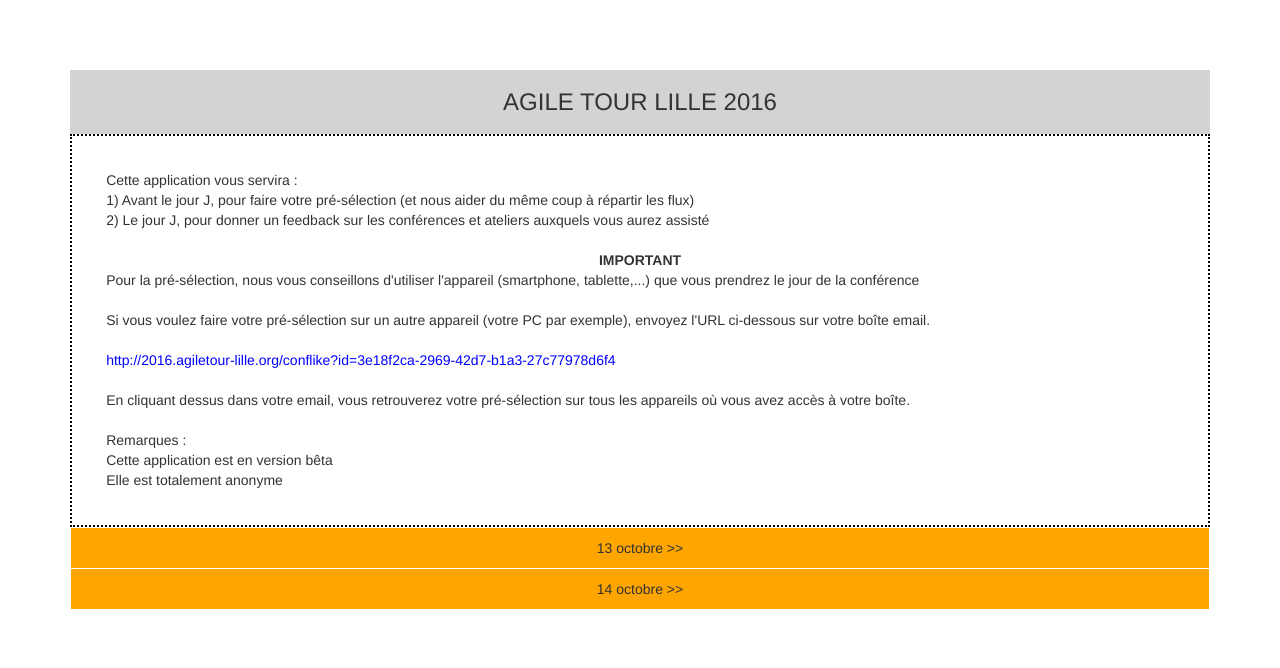
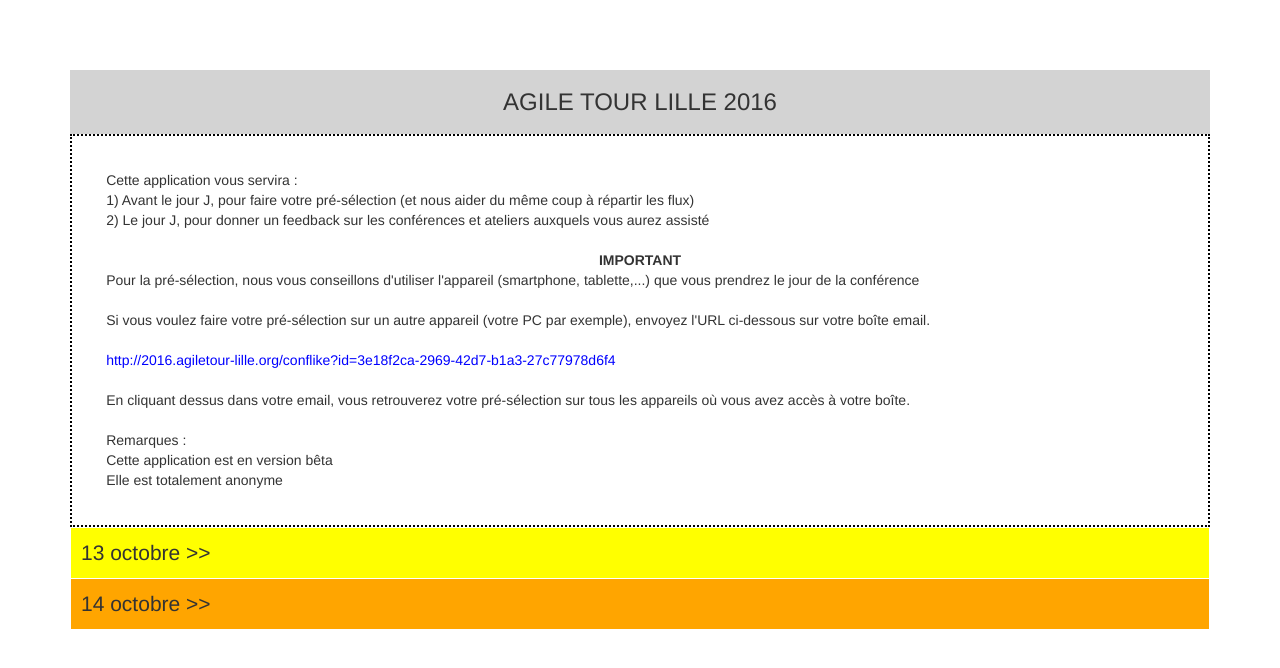
Before and after one commit to jak78/agile-tour-lille-2017, a Jekyll site: the page built from 00-conflike.html, in a window 1280 px wide. Shown: the top 668 px of the page. Built offline with Jekyll 4.4.1, drawn with Linux system fonts in a browser that asks for light colours; nearby versions of some CDN libraries.

Commit message:
display each day with a differente color

```diff
--- a/00-conflike.html
+++ b/00-conflike.html
@@ -231,14 +231,17 @@
     </div>
   </div>
 
+  {% assign odd_day = true %}
   {% for day in site.data.schedule %}
+      {% if odd_day %} {% assign odd_day = false %} {% else %} {% assign odd_day = true %} {% endif %}
+      {% if day.date contains "13" %} {% assign day_number = false %} {% else %} {% assign odd_day = true %} {% endif %}
       <!-- -------------------------- -->
       <!--  DAY                       -->
       <!-- -------------------------- -->
-      <div id="banner-{{ day.date | replace:' ','_' }}" class="conflike-day-banner" onclick="toggleDisplay('{{ day.date | replace:' ','_' }}'); href(this.id)">
+      <div id="banner-{{ day.date | replace:' ','_' }}" class="conflike-day-banner {% if odd_day %} odd-day {% else %} even-day  {% endif %}" onclick="toggleDisplay('{{ day.date | replace:' ','_' }}'); href(this.id)">
            {{ day.date }} >>
       </div>
-      <div id="{{ day.date | replace:' ','_' }}" class="conflike-day-slot-area">
+      <div id="{{ day.date | replace:' ','_' }}" class="conflike-day-area {% if odd_day %} odd-day-area {% else %} even-day-area {% endif %}" >
         {% assign odd_slot = true %}
         {% for part in day.schedule %}
           {% for slot in part %}
--- a/_sass/_conflike.scss
+++ b/_sass/_conflike.scss
@@ -32,37 +32,34 @@
 }
 
 .conflike-day-banner {
+  font-size:1.5em;
   margin:1px;
   padding:10px;
-  text-align:center;
+  text-align:left;
   background-color:orange;
   text-decoration:none;
 }
 
-.conflike-day-slot-banner {
-  display:block;
-  padding:10px;
-  text-align:left;
-  background-color:lightgreen;
-  text-decoration:none;
-  margin:1px;
-  font-size:1.5em;
-}
-
-.conflike-day-slot-area {
+.conflike-day-area {
   display:none;
   border-color:black;
   border-width:0px;
   border-style:dotted;
-  border-top-width:2px;
+  border-top-width:3px;
   border-top-style:solid;
-  border-bottom-width:2px;
+  border-bottom-width:3px;
   border-bottom-style:solid;
-  border-left-width:2px;
+  border-left-width:3px;
   border-left-style:solid;
-  border-left-color:orange;
-  border-bottom-color:orange;
-  border-top-color:orange;
+}
+
+.conflike-day-slot-banner {
+  text-align:left;
+  font-size:1.5em;
+  display:block;
+  padding:10px;
+  background-color:lightgreen;
+  margin:1px;
 }
 
 .conflike-day-slot {
@@ -158,6 +155,26 @@
   display:none
 }
 
+.odd-day {
+  background:orange;
+}
+
+.even-day {
+  background:yellow;
+}
+
+.odd-day-area {
+  border-left-color:orange;
+  border-bottom-color:orange;
+  border-top-color:orange;
+}
+
+.even-day-area {
+  border-left-color:yellow;
+  border-bottom-color:yellow;
+  border-top-color:yellow;
+}
+
 .odd-slot {
   background:lightblue;
 }
```
